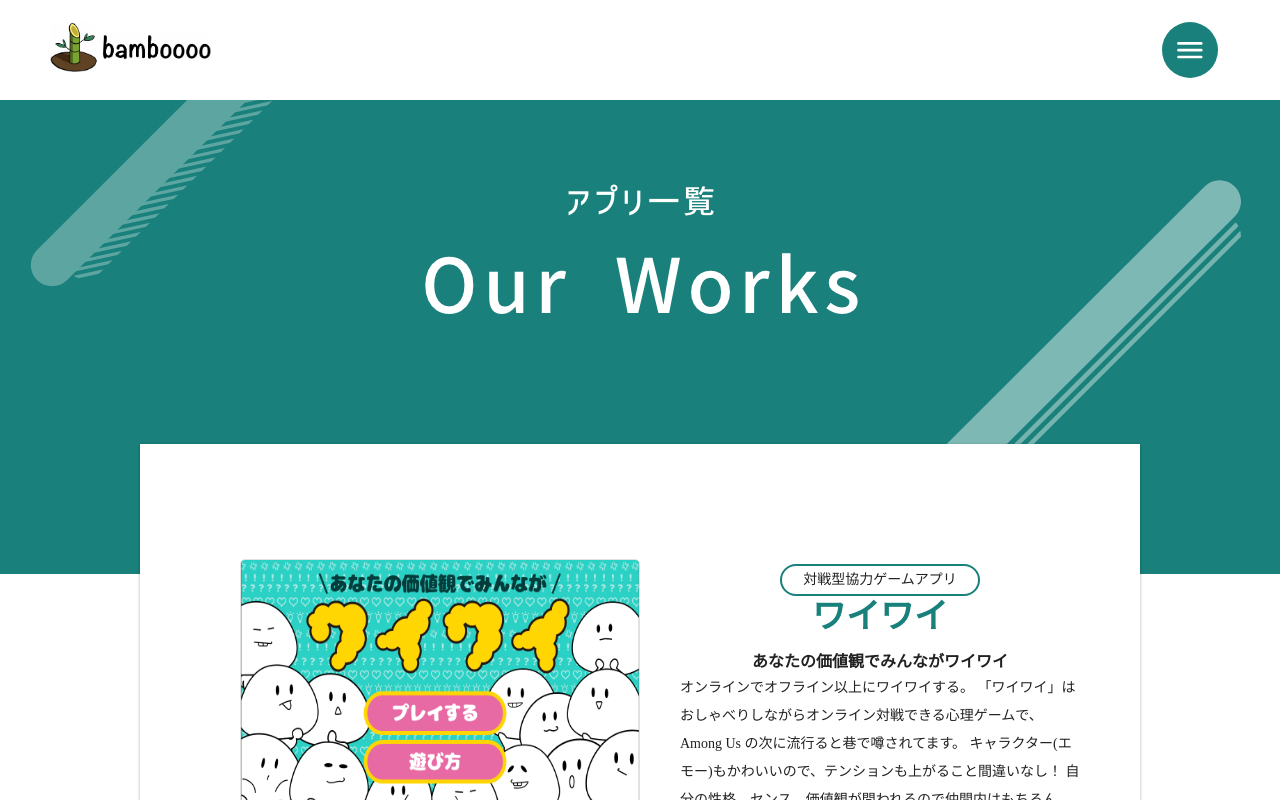
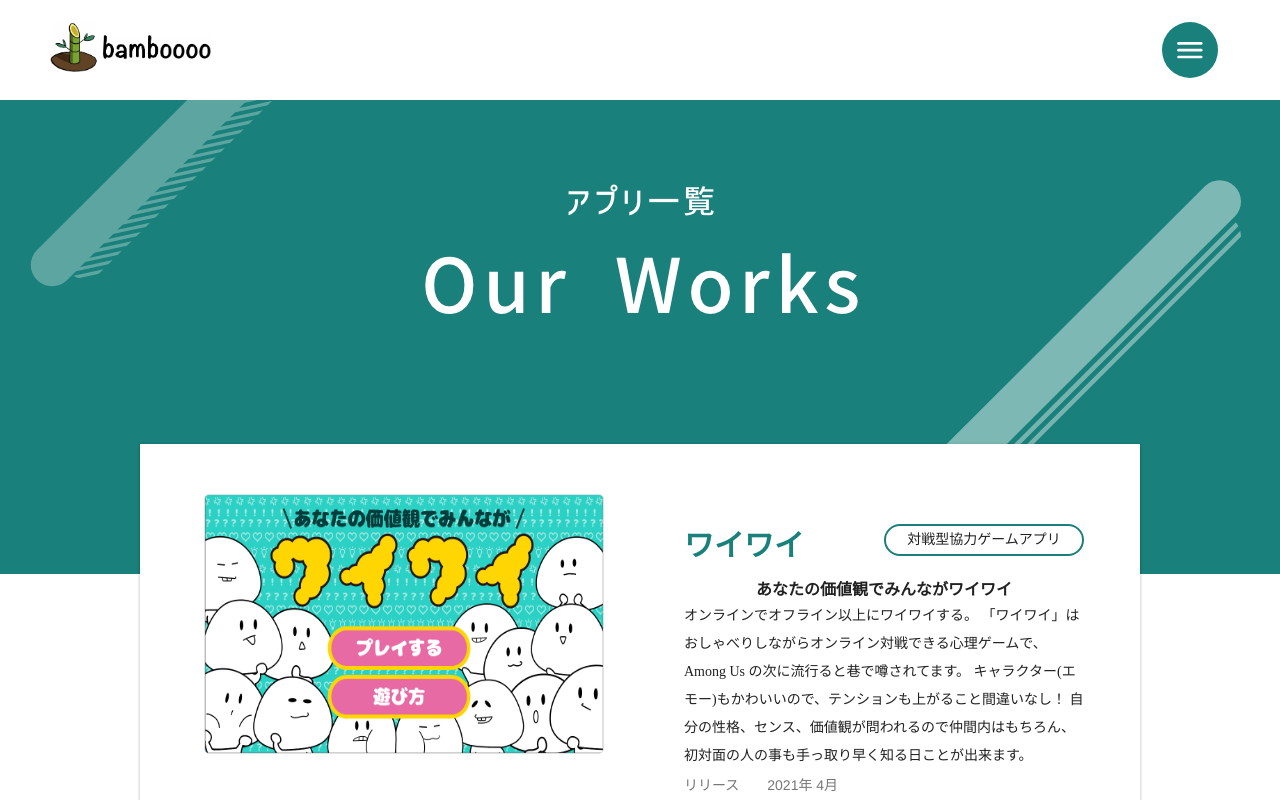
Before and after one commit to bamboooo-dev/bamboooo-hp, a Next.js app: page /works in a window 1280 px wide. Shown: the top 800 px of the page. Built offline with nearby package versions, Linux system fonts and the light colour scheme; a web font is replaced by a local one.

Commit message:
あとさしかえ

```diff
--- a/pages/works.js
+++ b/pages/works.js
@@ -8,6 +8,7 @@ import Typography from '@material-ui/core/Typography';
 import React from 'react';
 import paper from '@material-ui/core/Paper';
 import { makeStyles, useTheme } from '@material-ui/core/styles';
+import { useMediaQuery } from '@material-ui/core';
 
 
 
@@ -61,7 +62,7 @@ const useStyles = makeStyles((theme) => ({
     borderRadius: 5,
     borderColor: grey[300],
     width: '100%',
-    marginTop:55,
+    marginTop:10,
 
     [theme.breakpoints.up('sm')]: {
       width: 400,
@@ -127,21 +128,26 @@ const useStyles = makeStyles((theme) => ({
     padding:"4px",
     fontSize:"14px",
     fontFamily:"ヒラギノ角ゴシック",
-
     textAlign:"center",
     [theme.breakpoints.down('777')]: {
       paddingTop:"2px",
       fontSize:"10px",
     },
-
+  },
 
     title:{
-      fontSize:"150px",
-    },
+      fontSize:"30px",
+      [theme.breakpoints.down('sm')]: {
+       fontSize:"20px",
+    }},
 
     content:{
-      paddingRight:"40px",
-    },},
+      padding:"40px",
+      [theme.breakpoints.down('sm')]: {
+        paddingLeft:"25px",
+        paddingTop:"30px",
+
+      }},
 
     contentBox:{
           display:"flex",
@@ -149,6 +155,14 @@ const useStyles = makeStyles((theme) => ({
           display:"flex" ,
           flexDirection:"column",
     },},
+
+    Icon:{
+      [theme.breakpoints.down('sm')]: {
+      display:"flex",
+      flexDirection:"column",
+      textAlign:"center",
+      alignItems:"center",
+    }},
 }));
 
 const works = [
@@ -159,6 +173,7 @@ const works = [
    公式HP載せたい*/
     alt: 'Picture of waiwai',
     image: '/waiwai_work.png',
+    smartphoneimage:'/waiwai.png',
     description: `
       オンラインでオフライン以上にワイワイする。
       「ワイワイ」はおしゃべりしながらオンライン対戦できる心理ゲームで、
@@ -179,6 +194,7 @@ const works = [
     url: 'https://www.memopic.net',
     alt: 'Picture of memopic',
     image: '/memopic_work.png',
+    smartphoneimage: '/memopic_work.png',
     description: `
       旅行中ドライブで聴いてた曲
       あの時流行っていた、好きだった曲から
@@ -198,6 +214,7 @@ const works = [
     url: 'https://memorip.net',
     alt: 'Picture of Memorip',
     image: '/memorip_work.png',
+    smartphoneimage: '/memorip_work.png',
     description: `
       『Memorip』では直感的にプランを作成したり
       簡単にプランを共有したりすることができます
@@ -224,19 +241,28 @@ function Work(props) {
   const classes = useStyles();
   const theme = useTheme();
   const { work } = props;
+  const Issmartphone = useMediaQuery((theme)=>
+    theme.breakpoints.down('xs')
+  );
   return (
    <Grid container>
      <Grid item container xs={12} md={12} display="flex" >
-        <Grid item className={classes.content} md={12} >
+        <Grid item className={classes.content} md={12}>
           <Box className={classes.contentBox}>
             {work.image ? (
               <Box
               paddingRight={5}
               paddingLeft={5}>
-                <img
-                  src={work.image}
+                <img  className={classes.media}
+                  /*src ={work.image}*/
+
+              src = {Issmartphone? (
+                   work.smartphoneimage
+                    ):(
+                   work.image)}
+
                   alt={work.alt}
-                    className={classes.media} />
+                />
               </Box>
             ) : (
               <Box
@@ -252,24 +278,26 @@ function Work(props) {
 
             <Box xs={12}
              className={classes.content}>
-
+              <div className={classes.Icon}>
               <div className={classes.genreIcon} /*style={{font: work.font}}*/>
                {work.genre}
               </div>
-              <Typography gutterBottom variant="h4" component="h2">
+              <Typography gutterBottom variant="h4" component="h2" >
                 <a href={work.gameUrl}
                    target="_blank"
                    style={{
                      color:"#19807B",
                      textDecoration:"none",
                      fontWeight:"bold",
-                   }}>
+                   }} className={classes.title}>
                  {work.title}
                 </a>
               </Typography>
+              </div>
               <Typography variant="body1" color="textPrimary" component="p"
                style={{
                  fontWeight:"bold",
+                 textAlign:"center",
                }}>
                 {work.catchphrase}
               </Typography>
```
Also changed, not shown: public/headerSP.png (added).
